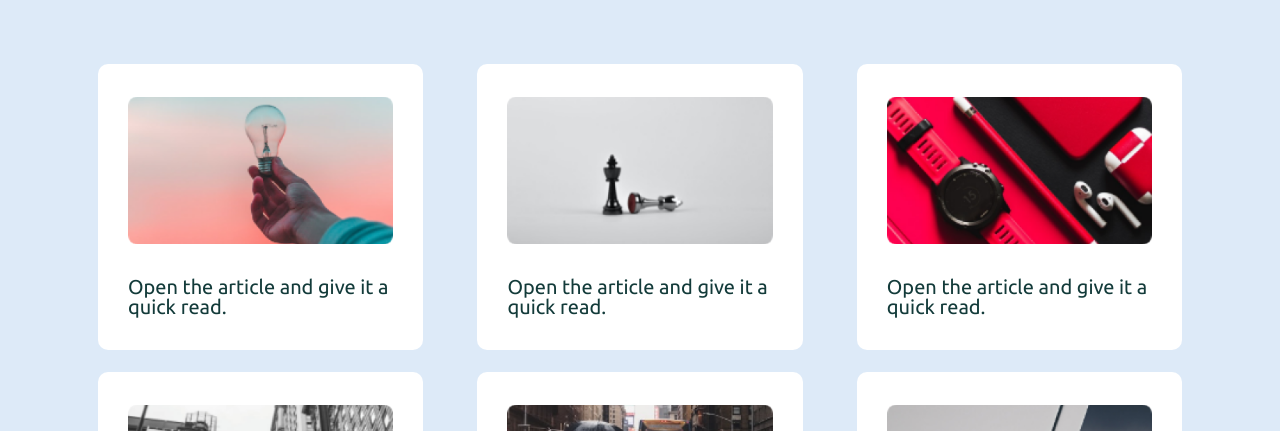
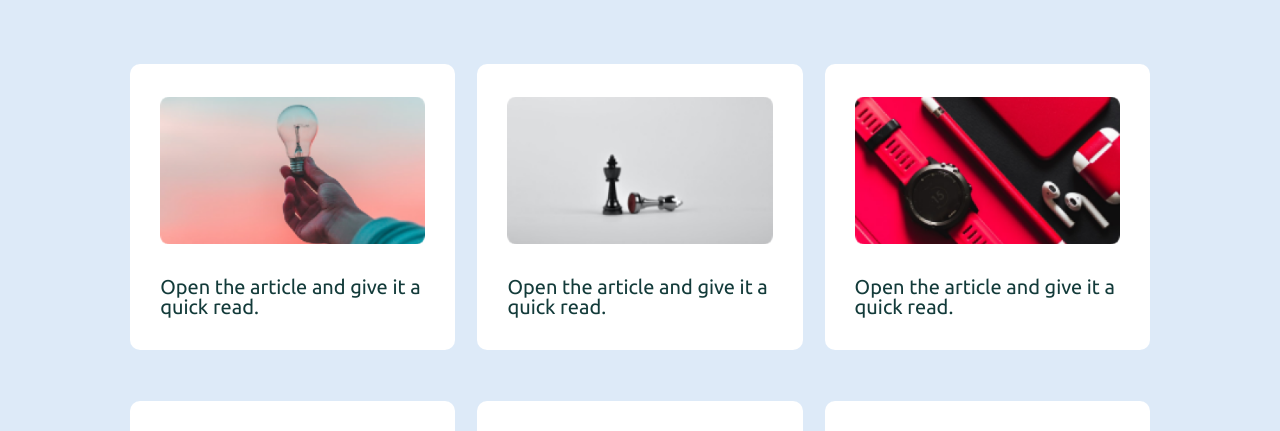
Before and after one commit to MKuto77/Homework6, a plain HTML site: page index.html in a window 1280 px wide. Shown: the part 297-728 px from the top of the page. Drawn offline with Linux system fonts and the light colour scheme; files whose address does not match are found by name; a web font is replaced by a local one.

Commit message:
Final update Homework6

```diff
--- a/CSS/Style.css
+++ b/CSS/Style.css
@@ -63,8 +63,10 @@ section{
 .Section_container{
     display: flex;
     flex-wrap: wrap;
-    gap: 22px;
-    justify-content: space-between;
+    column-gap: 22px;
+    row-gap: 51px;
+    justify-content: center;
+
 }
 .Insider{
     width: 30%;
```
